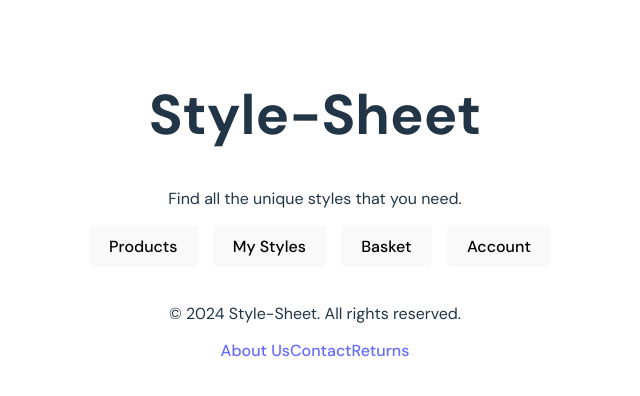
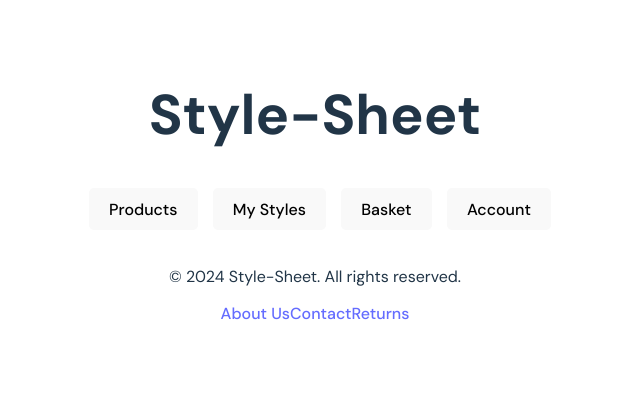
Before and after one commit to leebri101/Style-Sheet, a React (Vite) app: page / in a window 1280 px wide. Shown: the top 396 px of the page, without its empty margins (325-965 px from the left). Built offline with nearby package versions, Linux system fonts and the light colour scheme.

Commit message:
Temporary disable of home comp to edit

```diff
--- a/src/App.jsx
+++ b/src/App.jsx
@@ -2,7 +2,7 @@ import { useState } from 'react'
 import { Routes, Route } from 'react-router-dom';
 import {Tabs, TabList, Tab, useColorMode,  Menu, MenuButton, MenuItem, MenuGroup, MenuList, Button} from '@chakra-ui/react'
 import './App.css';
-import Home from "./components/homepage/Home";
+//import Home from "./components/homepage/Home";
 import Register from "./components/user/Register";
 import Footer from './components/layout/Footer';
 
@@ -18,13 +18,14 @@ function App() {
   return (
     <div>
         <Routes>
-          <Route path="/" element={<Home />} />
+        {/*<Route path="/" element={<Home />} />}*/}
         {/*<Route path="/product" element={<Product />*/}
         {/*<Route path="/basket" element={<Basket />*/}
         {/*<Route path="/profile" element={<Profile />*/}
           <Route path="/register" element={<Register />} />
         </Routes>
       <div>
+      <h1>Style-Sheet</h1>
         <Tabs onChange={(index) => setTabIndex(index)} bg={bg}>
           <TabList>
             <Tab mr={5}>Products</Tab>
```
